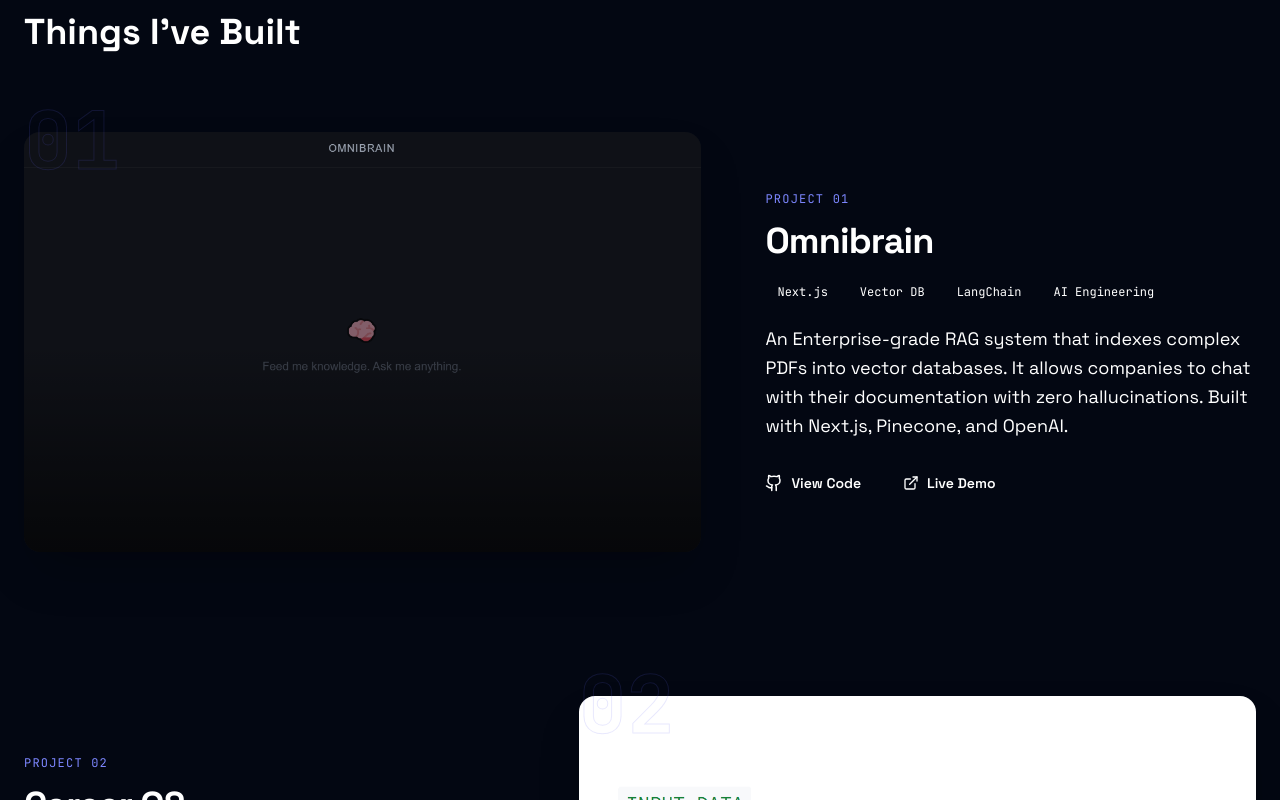
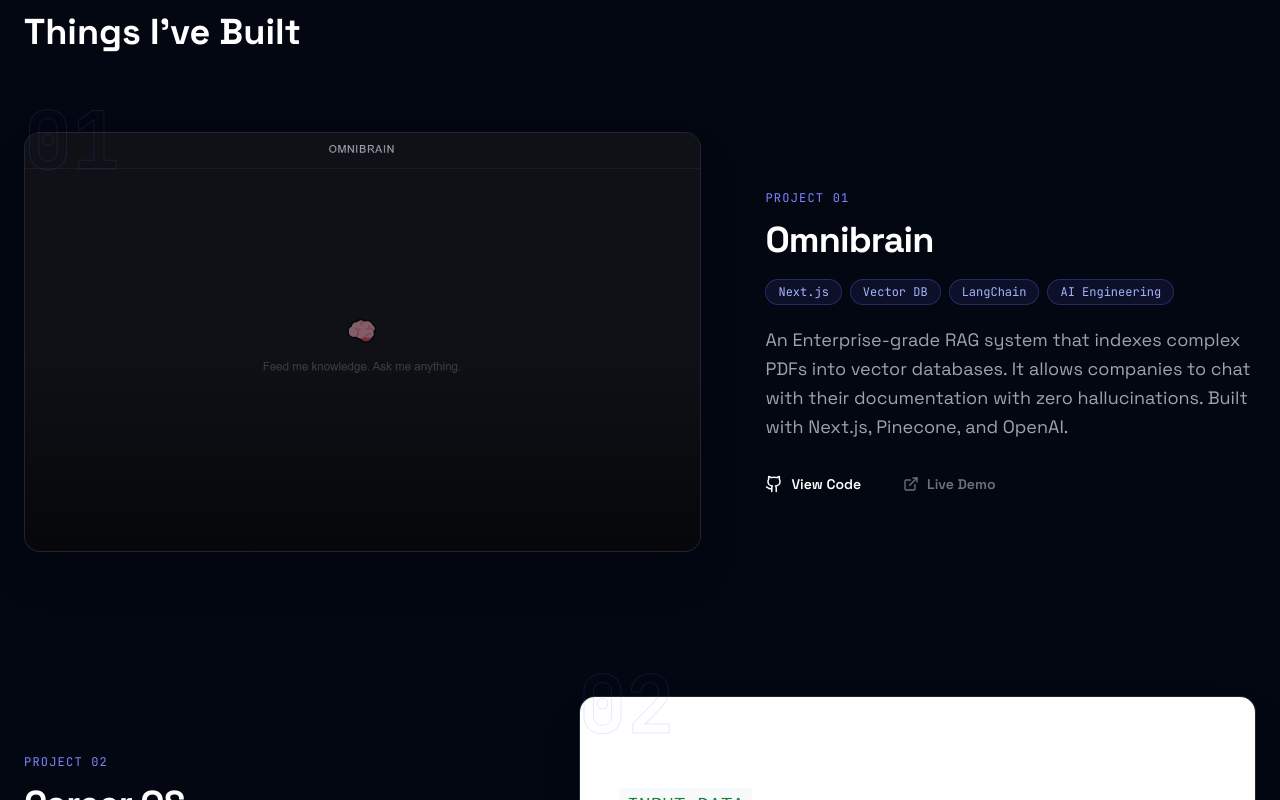
Before and after one commit to Kip-opp/my-portfolio, a Next.js app: page / in a window 1280 px wide. Shown: the part 1840-2640 px from the top of the page. Built offline with nearby package versions, Linux system fonts and the light colour scheme.

Commit message:
style: update global CSS variables and design tokens

```diff
--- a/app/globals.css
+++ b/app/globals.css
@@ -7,6 +7,29 @@
   --accent: #6366f1;
   --accent-2: #8b5cf6;
   --accent-glow: rgba(99, 102, 241, 0.4);
+  /* Theme colors */
+  --bg-primary: #030712;
+  --text-primary: #f1f5f9;
+  --text-secondary: #9ca3af;
+  --text-muted: #6b7280;
+  --border-color: rgba(255,255,255,0.1);
+  --bg-secondary: rgba(255,255,255,0.05);
+  --bg-accent: rgba(99,102,241,0.1);
+  --border-accent: rgba(99,102,241,0.3);
+  --text-accent: #a5b4fc;
+}
+
+/* Light theme overrides */
+[data-theme='light'] {
+  --bg-primary: #ffffff;
+  --text-primary: #1f2937;
+  --text-secondary: #6b7280;
+  --text-muted: #9ca3af;
+  --border-color: rgba(0,0,0,0.1);
+  --bg-secondary: rgba(0,0,0,0.05);
+  --bg-accent: rgba(99,102,241,0.05);
+  --border-accent: rgba(99,102,241,0.2);
+  --text-accent: #4f46e5;
 }
 
 * {
@@ -19,10 +42,11 @@ html {
 
 body {
   font-family: var(--font-sans);
-  background: #030712;
-  color: #f1f5f9;
+  background: var(--bg-primary);
+  color: var(--text-primary);
   -webkit-font-smoothing: antialiased;
   -moz-osx-font-smoothing: grayscale;
+  transition: background 0.3s ease, color 0.3s ease;
 }
 
 /* Scrollbar */
@@ -30,14 +54,14 @@ body {
   width: 4px;
 }
 ::-webkit-scrollbar-track {
-  background: #030712;
+  background: var(--bg-primary);
 }
 ::-webkit-scrollbar-thumb {
-  background: #1e293b;
+  background: var(--text-muted);
   border-radius: 2px;
 }
 ::-webkit-scrollbar-thumb:hover {
-  background: #6366f1;
+  background: var(--accent);
 }
 
 /* Marquee animation */
@@ -48,6 +72,58 @@ body {
 
 .animate-marquee {
   animation: marquee 25s linear infinite;
+}
+
+/* Aurora pulse animations */
+@keyframes pulse-slow {
+  0%, 100% {
+    transform: scale(1);
+    opacity: 1;
+  }
+  50% {
+    transform: scale(1.1);
+    opacity: 0.8;
+  }
+}
+
+.animate-pulse-slow {
+  animation: pulse-slow 8s ease-in-out infinite;
+}
+
+.animation-delay-2000 {
+  animation-delay: 2s;
+}
+
+.animation-delay-4000 {
+  animation-delay: 4s;
+}
+
+/* Mesh gradient shift */
+@keyframes mesh-shift {
+  0% {
+    background-position: 0% 0%;
+    transform: translate(0, 0);
+  }
+  25% {
+    background-position: 100% 0%;
+    transform: translate(-20px, 10px);
+  }
+  50% {
+    background-position: 100% 100%;
+    transform: translate(10px, -10px);
+  }
+  75% {
+    background-position: 0% 100%;
+    transform: translate(20px, 20px);
+  }
+  100% {
+    background-position: 0% 0%;
+    transform: translate(0, 0);
+  }
+}
+
+.mesh-shift {
+  animation: mesh-shift 20s ease infinite alternate;
 }
 
 /* Typewriter cursor */
@@ -80,9 +156,9 @@ body {
 
 /* Glass card */
 .glass {
-  background: rgba(255, 255, 255, 0.03);
+  background: var(--bg-secondary);
   backdrop-filter: blur(12px);
-  border: 1px solid rgba(255, 255, 255, 0.07);
+  border: 1px solid var(--border-color);
 }
 
 /* Noise texture overlay */
```
